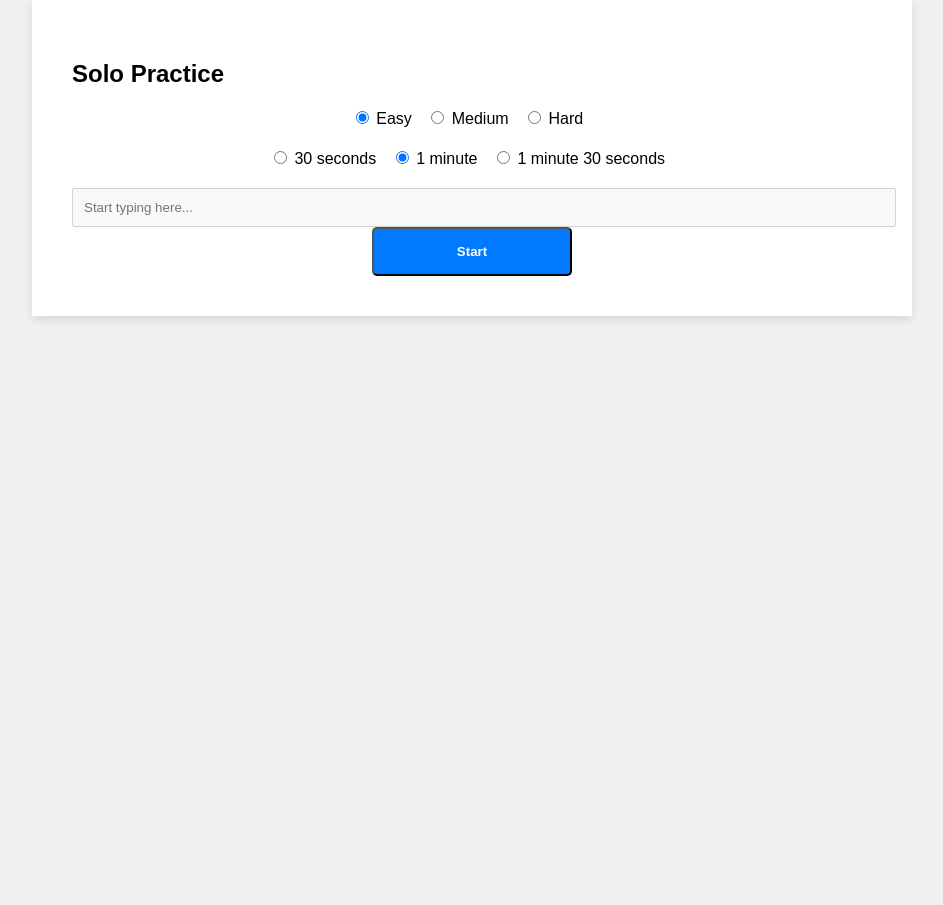
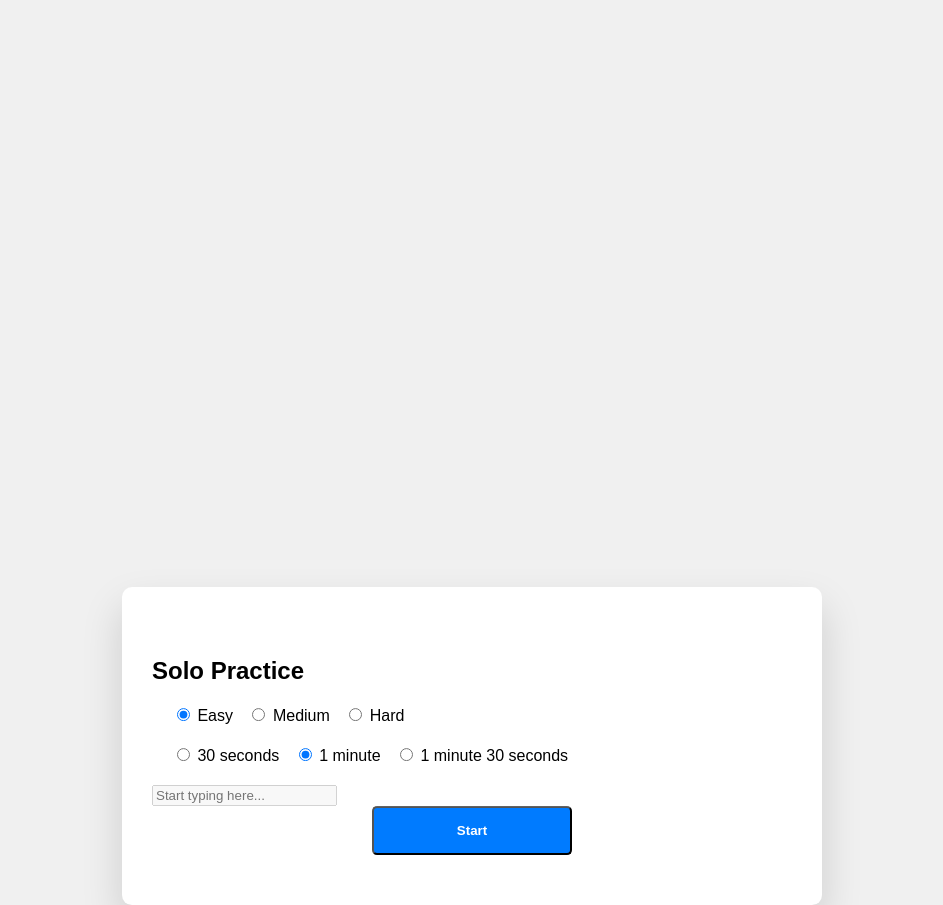
Before and after one commit to dev-mdirfan/typing-master, a Django app: page /solo/ in a window 1280 px wide. Shown: the part 154-1059 px from the top of the page, without its empty margins (168-1111 px from the left). Before the commit the page ends 474 px from the top, so only its background shows below. Run offline with Django 4.2, Linux system fonts and the light colour scheme.

Commit message:
updated finalized

```diff
--- a/templates/typing_pages/solo.html
+++ b/templates/typing_pages/solo.html
@@ -2,12 +2,87 @@
 
 <!DOCTYPE html>
 <html lang="en">
+
 <head>
     <meta charset="UTF-8">
     <meta name="viewport" content="width=device-width, initial-scale=1.0">
     <title>Solo Practice - Speed Typing Game</title>
     <style>
         /* Add the following CSS styles to style.css */
+        .container {
+            margin-top: 500px;
+            width: 80vmin;
+            padding: 50px 30px;
+            background-color: #ffffff;
+            position: absolute;
+            transform: translate(-50%, -50%);
+            top: 50%;
+            left: 50%;
+            border-radius: 10px;
+            box-shadow: 0 20px 40px rgba(0, 0, 0, 0.15);
+        }
+
+        .stats {
+            text-align: right;
+            font-size: 18px;
+            margin-bottom: 30px;
+        }
+
+        .stats span {
+            font-weight: 600;
+        }
+
+        #quote {
+            text-align: justify;
+            margin: 50px 0 30px 0;
+        }
+
+        textarea {
+            resize: none;
+            width: 100%;
+            border-radius: 5px;
+            padding: 10px 5px;
+            font-size: 16px;
+        }
+
+        .btn {
+            float: right;
+            margin-top: 20px;
+            background-color: #3066f6;
+            color: #ffffff;
+            border: none;
+            padding: 10px 30px;
+            border-radius: 5px;
+            font-size: 18px;
+        }
+
+        .result {
+            margin-top: 40px;
+            display: none;
+        }
+
+        .result h3 {
+            text-align: center;
+            margin-bottom: 20px;
+            font-size: 22px;
+        }
+
+        .wrapper {
+            display: flex;
+            justify-content: space-around;
+        }
+
+        .wrapper span {
+            font-weight: 600;
+        }
+
+        .success {
+            color: #44b267;
+        }
+
+        .fail {
+            color: #e81c4e;
+        }
 
         body {
             font-family: Arial, sans-serif;
@@ -23,7 +98,7 @@
             text-align: center;
         }
 
-.container {
+        .cont {
             max-width: 800px;
             margin: 0 auto;
             padding: 40px;
@@ -31,12 +106,15 @@
             box-shadow: 0 4px 8px rgba(0, 0, 0, 0.1);
         }
 
-.difficulty-select, .time-duration {
-    text-align: center;
+        .difficulty-select,
+        .time-duration {
+            text-align: left;
+            margin-left: 20px;
             margin-bottom: 20px;
         }
 
-.difficulty-select label, .time-duration label {
+        .difficulty-select label,
+        .time-duration label {
             margin-right: 10px;
         }
 
@@ -54,22 +132,13 @@
             cursor: pointer;
         }
 
-.typing-challenge, #input-field {
+        .typing-challenge,
+        #input-field {
             text-align: center;
             margin-bottom: 20px;
             font-size: 18px;
         }
 
-#textarea {
-    width: 100%;
-    padding: 10px;
-}
-
-.result {
-    text-align: center;
-    margin-top: 20px;
-    font-weight: bold;
-}
 
         .progress-container {
             width: 100%;
@@ -91,9 +160,9 @@
             margin-bottom: 20px;
             font-weight: bold;
         }
-
     </style>
 </head>
+
 <body>
     <header>
         <h1>Speed Typing Game</h1>
@@ -136,4 +205,5 @@
 
     <script src="{% static 'js/main.js' %}"></script>
 </body>
+
 </html>
--- a/typing_master/static/css/style.css
+++ b/typing_master/static/css/style.css
@@ -12,7 +12,7 @@
     text-align: center;
 }
 
-.container {
+.cont {
     max-width: 800px;
     margin: 0 auto;
     padding: 40px;
```
Also changed, not shown: 1 other file. Lines whose indentation alone changed are shown as unchanged.
